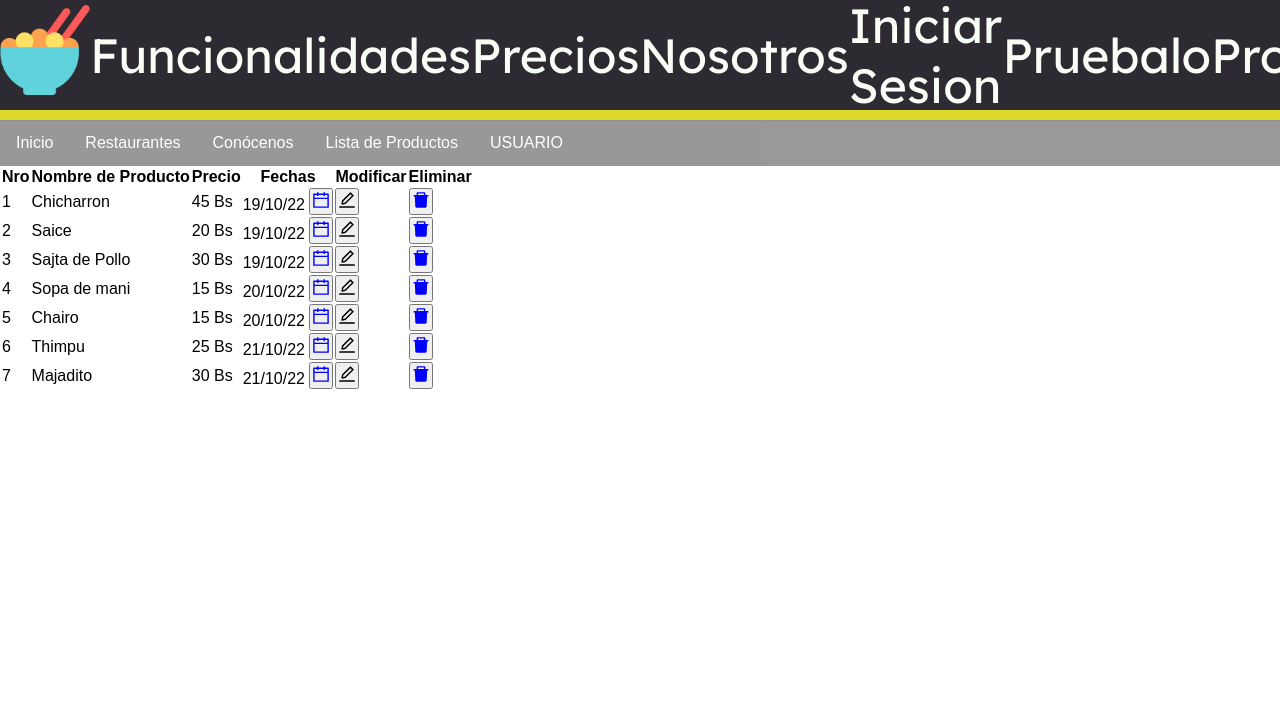
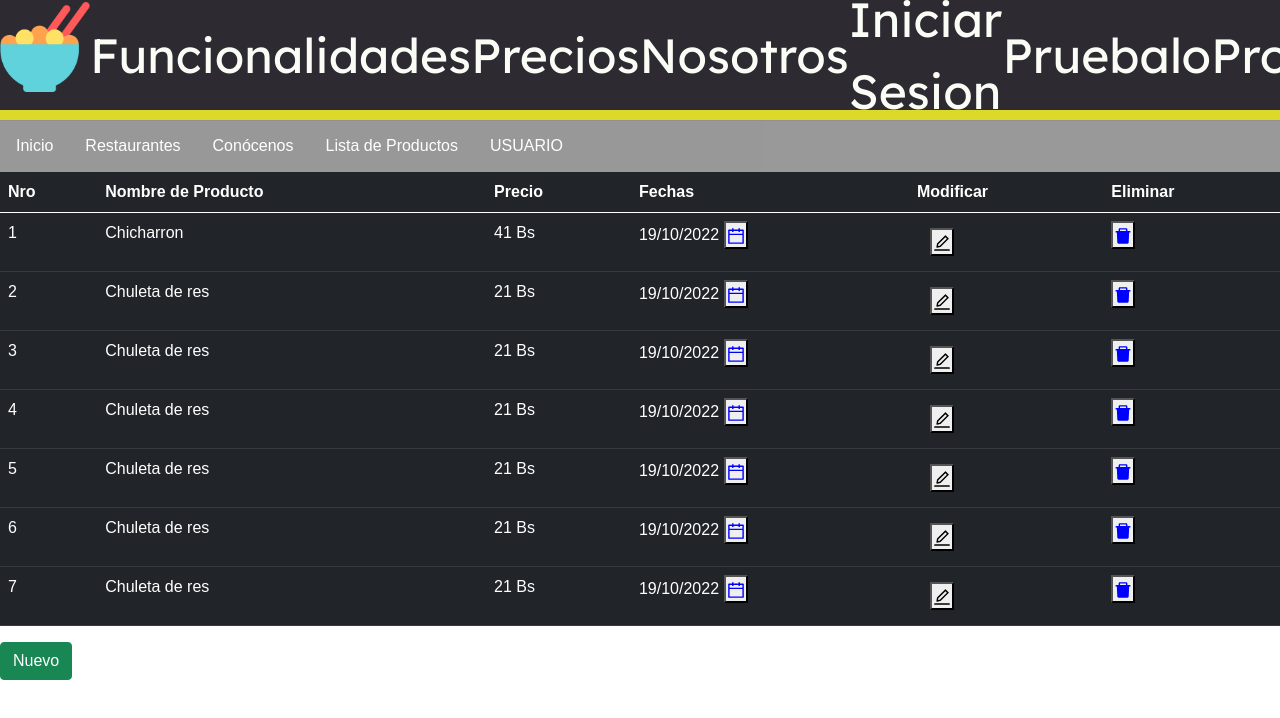
Before and after one commit to QuantumCode2000/e-restaurant-frontend, a React (Create React App) app: page /productos in a window 1280 px wide. Shown: the top 718 px of the page. Built offline with nearby package versions, Linux system fonts and the light colour scheme.

Commit message:
Modulo pRODUCTOS

```diff
--- a/public/index.html
+++ b/public/index.html
@@ -31,6 +31,10 @@
       Learn how to configure a non-root public URL by running `npm run build`.
     -->
     <title>React App</title>
+
+
+    <link href="https://cdn.jsdelivr.net/npm/bootstrap@5.0.2/dist/css/bootstrap.min.css" rel="stylesheet" integrity="sha384-EVSTQN3/azprG1Anm3QDgpJLIm9Nao0Yz1ztcQTwFspd3yD65VohhpuuCOmLASjC" crossorigin="anonymous">
+
   </head>
   <body>
     <noscript>You need to enable JavaScript to run this app.</noscript>
@@ -45,5 +49,9 @@
       To begin the development, run `npm start` or `yarn start`.
       To create a production bundle, use `npm run build` or `yarn build`.
     -->
+
+    <script src="https://cdn.jsdelivr.net/npm/bootstrap@5.0.2/dist/js/bootstrap.bundle.min.js" integrity="sha384-MrcW6ZMFYlzcLA8Nl+NtUVF0sA7MsXsP1UyJoMp4YLEuNSfAP+JcXn/tWtIaxVXM" crossorigin="anonymous"></script>
+    <script src="https://cdn.jsdelivr.net/npm/@popperjs/core@2.9.2/dist/umd/popper.min.js" integrity="sha384-IQsoLXl5PILFhosVNubq5LC7Qb9DXgDA9i+tQ8Zj3iwWAwPtgFTxbJ8NT4GN1R8p" crossorigin="anonymous"></script>
+<script src="https://cdn.jsdelivr.net/npm/bootstrap@5.0.2/dist/js/bootstrap.min.js" integrity="sha384-cVKIPhGWiC2Al4u+LWgxfKTRIcfu0JTxR+EQDz/bgldoEyl4H0zUF0QKbrJ0EcQF" crossorigin="anonymous"></script>
   </body>
 </html>
--- a/src/App.js
+++ b/src/App.js
@@ -12,8 +12,11 @@ import {
   Prices,
   Dashboard,
   PrivateRoute,
-  Productos
+  Productos,
 } from "./routes";
+
+import Nuevo from "./routes/Productos/Nuevo";
+import Editar from "./routes/Productos/modificar";
 
 function App() {
   return (
@@ -28,6 +31,8 @@ function App() {
             <Route path="/login" element=<Login /> />
             <Route path="/prices" element=<Prices /> />
             <Route path="/productos" element=<Productos /> />
+            <Route path="/productos/nuevo" element= <Nuevo /> />
+            <Route path="/productos/editar/:id" element= <Editar /> />
             {/*<PrivateRoute exact path="/dashboard" element=<Dashboard /> />*/}
           </Routes>
         </MainLayout>
--- /dev/null
+++ b/src/routes/Productos/Nuevo.js
@@ -0,0 +1,26 @@
+const Nuevo = () => {
+    return(<div>
+
+    <h2>AGREGAR PRODUCTO</h2>
+
+    <form method="post" action="datos.js">
+        <div class="mb-3">
+            <label for="exampleInputEmail1" class="form-label">Producto</label>
+            <input type="text" class="form-control" id="exampleInputEmail1" aria-describedby="emailHelp"/>
+        </div>
+        <div class="mb-3">
+            <label for="exampleInputPassword1" class="form-label">Precio</label>
+            <input type="number" class="form-control" id="exampleInputPassword1"/>
+        </div>
+        <div class="mb-3">
+            <label for="exampleInputPassword1" class="form-label">Fecha</label>
+            <input type="date" class="form-control" id="exampleInputPassword1"/>
+        </div>
+
+        <button type="submit" class="btn btn-primary">Agregar Producto</button>
+    </form>
+
+    </div>);
+};
+
+export default Nuevo
--- a/src/routes/Productos/Tablas.js
+++ b/src/routes/Productos/Tablas.js
@@ -2,6 +2,8 @@ import React from "react";
 import BotonCalendario from "./BotonCalendario";
 import BotonModificar from "./BotonModificar";
 import BotonEliminar from "./BotonEliminar";
+import { Link } from "react-router-dom";
+
 
 const Tablas = ({num, nombre, precio, fecha}) => {
     return <tr>
@@ -9,7 +11,7 @@ const Tablas = ({num, nombre, precio, fecha}) => {
     <td>{nombre}</td>
     <td>{precio} Bs</td>
     <td>{fecha} <BotonCalendario/></td>
-    <td><BotonModificar/></td>
+    <td><Link to={`/productos/editar/${num}`} className="btn"><BotonModificar/></Link></td>
     <td><BotonEliminar/></td>
   </tr>
 };
--- a/src/routes/Productos/TablasFinal.js
+++ b/src/routes/Productos/TablasFinal.js
@@ -1,8 +1,8 @@
 import React from "react";
 import Tablas from "./Tablas";
 
-const TablasFinal = () => {
-    return <table class="table">
+const TablasFinal = ({datosback}) => {
+    return <table class="table table-dark table-hover">
     <thead>
       <tr>
         <th scope="col">Nro</th>
@@ -14,13 +14,10 @@ const TablasFinal = () => {
       </tr>
     </thead>
     <tbody>
-      <Tablas num="1" nombre="Chicharron" precio="45" fecha="19/10/22" />
-      <Tablas num="2" nombre="Saice" precio="20" fecha="19/10/22" />
-      <Tablas num="3" nombre="Sajta de Pollo" precio="30" fecha="19/10/22" />
-      <Tablas num="4" nombre="Sopa de mani" precio="15" fecha="20/10/22" />
-      <Tablas num="5" nombre="Chairo" precio="15" fecha="20/10/22" />
-      <Tablas num="6" nombre="Thimpu" precio="25" fecha="21/10/22" />
-      <Tablas num="7" nombre="Majadito" precio="30" fecha="21/10/22" />
+        {datosback.map((recorrer)=>(
+            <Tablas num={recorrer.id} nombre={recorrer.nombre} precio={recorrer.precio} fecha={recorrer.fecha}/>
+        ))}
+
     </tbody>
   </table>
 };
--- /dev/null
+++ b/src/routes/Productos/datos.js
@@ -0,0 +1,47 @@
+
+const productos = [
+    {
+        id: 1,
+        nombre: "Chicharron",
+        precio: 41,
+        fecha: "19/10/2022"
+    },
+    {
+        id: 2,
+        nombre: "Chuleta de res",
+        precio: 21,
+        fecha: "19/10/2022"
+    },
+    {
+        id: 3,
+        nombre: "Chuleta de res",
+        precio: 21,
+        fecha: "19/10/2022"
+    },
+    {
+        id: 4,
+        nombre: "Chuleta de res",
+        precio: 21,
+        fecha: "19/10/2022"
+    },
+    {
+        id: 5,
+        nombre: "Chuleta de res",
+        precio: 21,
+        fecha: "19/10/2022"
+    },
+    {
+        id: 6,
+        nombre: "Chuleta de res",
+        precio: 21,
+        fecha: "19/10/2022"
+    },
+    {
+        id: 7,
+        nombre: "Chuleta de res",
+        precio: 21,
+        fecha: "19/10/2022"
+    }
+]
+
+export default productos
--- a/src/routes/Productos/index.js
+++ b/src/routes/Productos/index.js
@@ -6,12 +6,22 @@ import BotonCalendario from "./BotonCalendario";
 import IconoUsuario from "./IconoUsuario";
 import NavBar from "./NavBar";
 import TablasFinal from "./TablasFinal";
+import productos from "./datos";
+import { Link } from "react-router-dom";
+
+
+const ff = productos
+
 
 const Productos = () => {
   return <div>
 
     <NavBar/>
-    <TablasFinal/>
+    <TablasFinal datosback={ff}/>
+    <Link className="btn btn-success" to="nuevo">
+          Nuevo
+        </Link>
+
   </div>;
 };
 
--- /dev/null
+++ b/src/routes/Productos/modificar.js
@@ -0,0 +1,40 @@
+import { useNavigation, useParams } from "react-router-dom"
+
+import productos from "./datos";
+
+
+
+const Editar = ()=>{
+
+    const {id} = useParams()
+    const productoMod = productos[id-1]
+
+
+    return(<>
+        <h2>AGREGAR PRODUCTO</h2>
+
+    <form method="post" action="datos.js">
+        <div class="mb-3">
+            <label for="exampleInputEmail1" class="form-label">Producto</label>
+            <input type="text" class="form-control" id="exampleInputEmail1" aria-describedby="emailHelp" value={productoMod.nombre}/>
+        </div>
+        <div class="mb-3">
+            <label for="exampleInputPassword1" class="form-label">Precio</label>
+            <input type="number" class="form-control" id="exampleInputPassword1" value={productoMod.precio}/>
+        </div>
+        <div class="mb-3">
+            <label for="exampleInputPassword1" class="form-label">Fecha</label>
+            <input type="date" class="form-control" id="exampleInputPassword1" value={productoMod.fecha}/>
+        </div>
+
+        <button type="submit" class="btn btn-primary">Agregar Producto</button>
+    </form>
+
+ </>);
+
+
+
+
+}
+
+export default Editar
```
Also changed, not shown: src/routes/Productos/IconoAgregar.js (added, +8 -0 lines), src/routes/Productos/IconoCuidao.js (added, +8 -0 lines), src/routes/Productos/Listo.js (added, +8 -0 lines).
